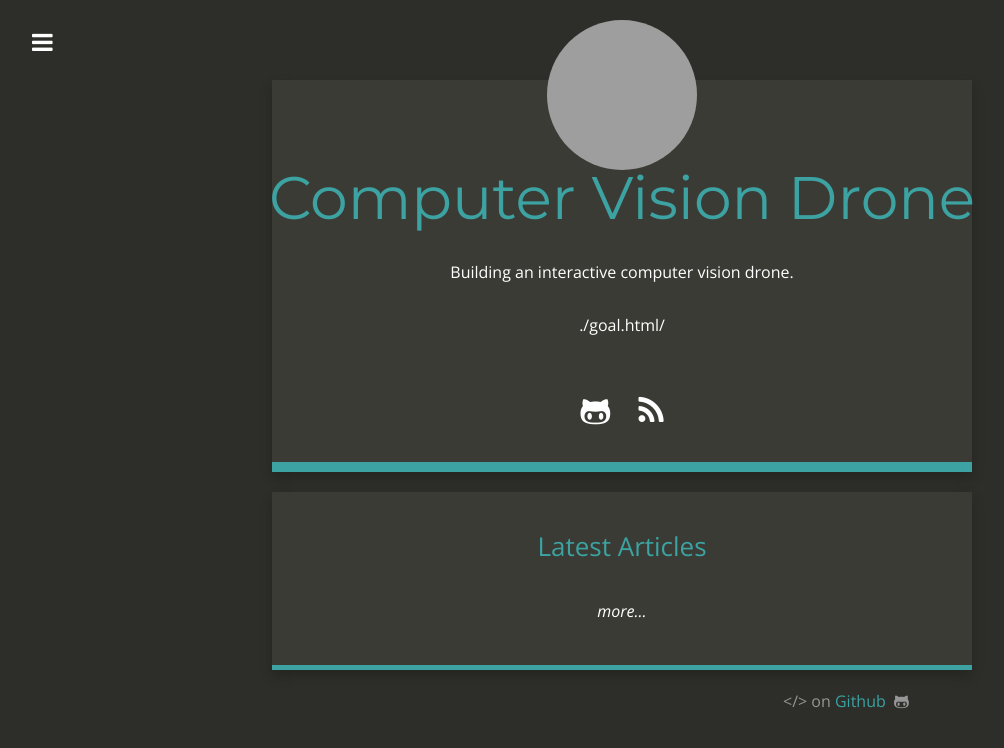
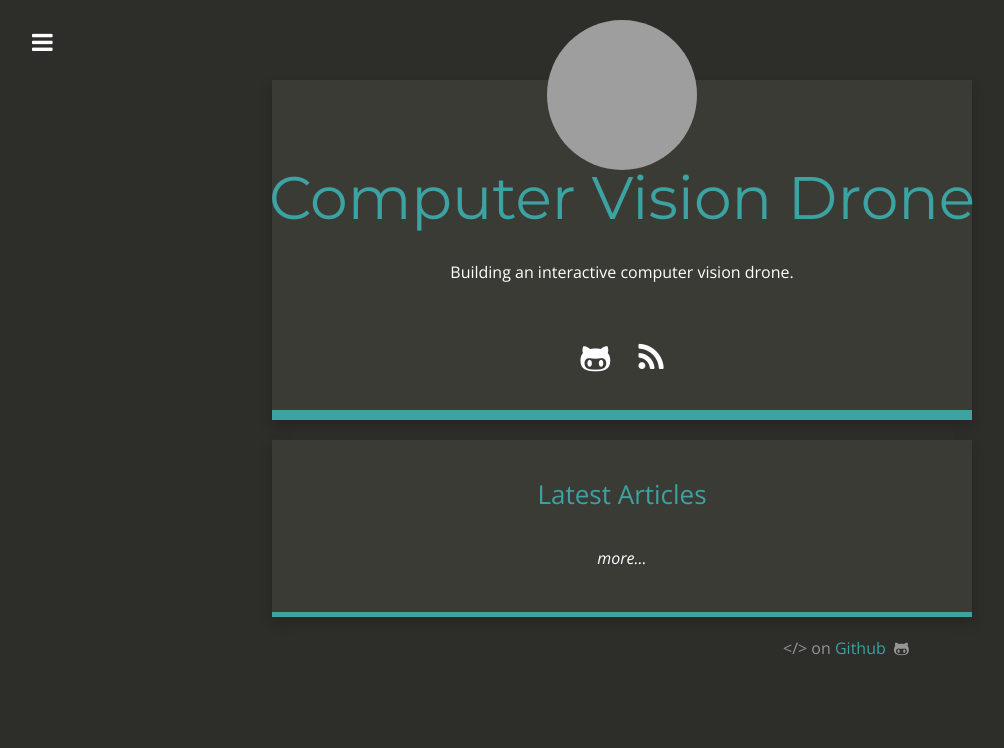
Before and after one commit to AlenaUl/drone-test-2, a Jekyll site: the page built from index.html, in a window 1280 px wide. Shown: the top 748 px of the page, without its empty margins (18-1022 px from the left). Built offline with Jekyll 4.4.1, drawn with Linux system fonts in a browser that asks for light colours; nearby versions of some CDN libraries; grey boxes are pictures that could not be loaded.

Commit message:
Update _config.yml

```diff
--- a/_config.yml
+++ b/_config.yml
@@ -1,7 +1,7 @@
 # Site settings
 title: "Computer Vision Drone"
 email: info@codecentric.de
-description: "./goal.html/"
+description:
 baseurl: "/drone-test-2/"
 url: "https://alenaul.github.io/drone-test-2/"
 title_description: "Building an interactive computer vision drone."
```
